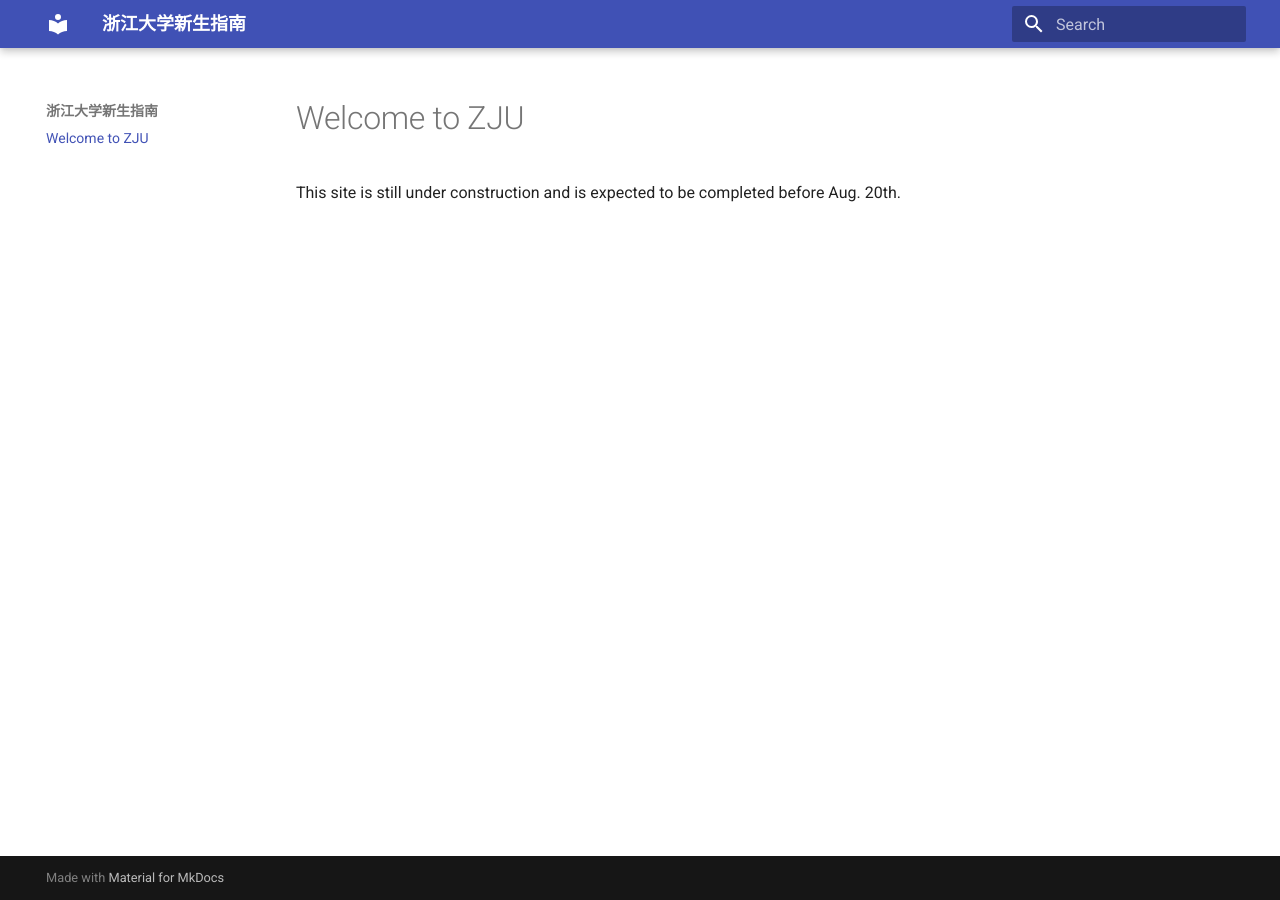
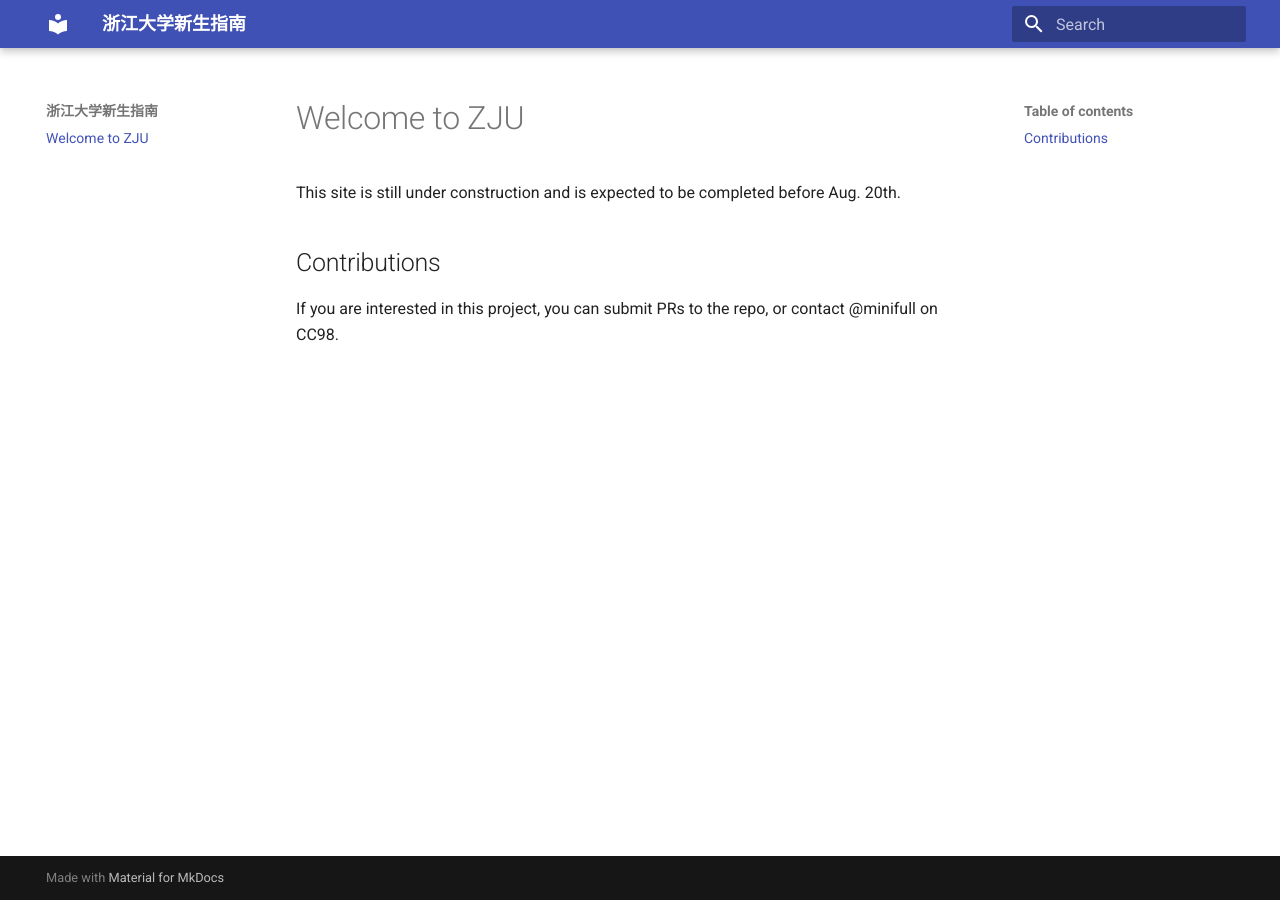
Before and after one commit to mini-full/zju-welcome, an MkDocs documentation site: the page built from docs/index.md, in a window 1280 px wide. Built offline with MkDocs 1.6.1 and Material for MkDocs 9.7.7, drawn with Linux system fonts in a browser that asks for light colours.

Commit message:
add calls for contributions

```diff
--- a/docs/index.md
+++ b/docs/index.md
@@ -1,3 +1,7 @@
 # Welcome to ZJU
 
 This site is still under construction and is expected to be completed before Aug. 20th.
+
+## Contributions
+
+If you are interested in this project, you can submit PRs to the repo, or contact @minifull on CC98.
```
